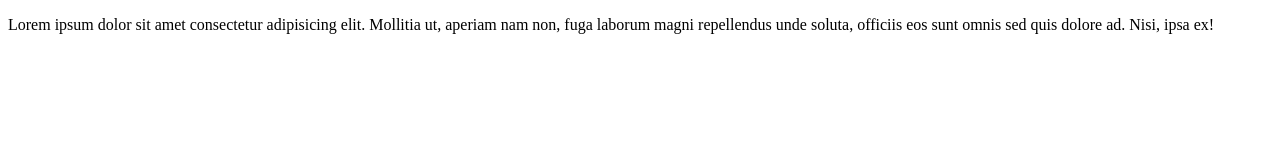
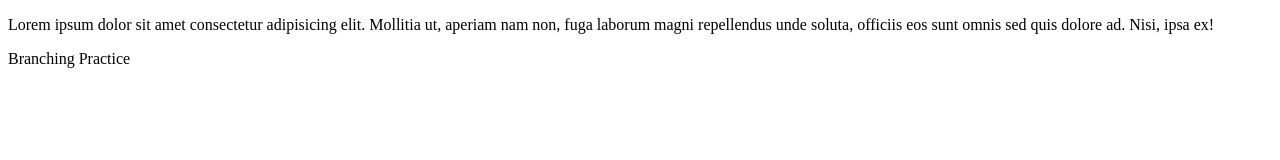
Before and after one commit to utshar008/Practice, a plain HTML site: page index.html in a window 1280 px wide. Drawn offline with Linux system fonts and the light colour scheme.

Commit message:
Same file different branch

```diff
--- a/index.html
+++ b/index.html
@@ -8,6 +8,6 @@
 <body>
 
     <P>Lorem ipsum dolor sit amet consectetur adipisicing elit. Mollitia ut, aperiam nam non, fuga laborum magni repellendus unde soluta, officiis eos sunt omnis sed quis dolore ad. Nisi, ipsa ex!</P>
-
+    <p>Branching Practice</p>
 </body>
 </html>
```
